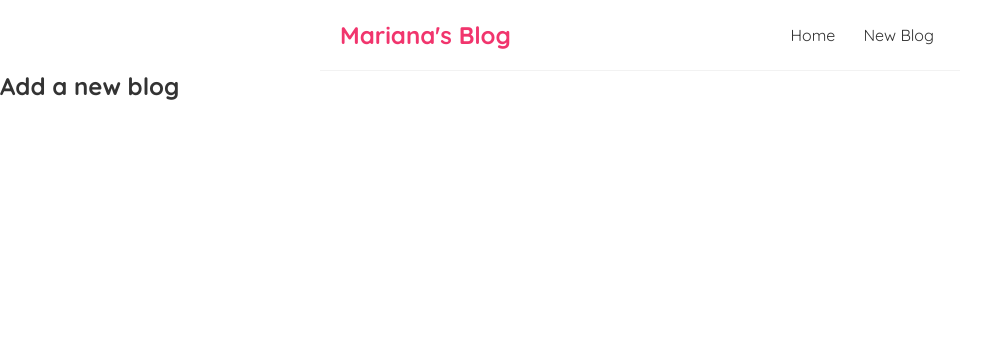
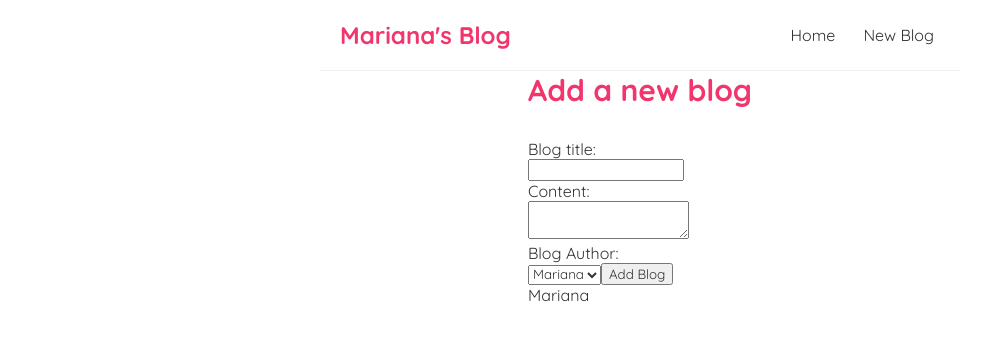
Before and after one commit to marianaG11/blog-app, a React (Create React App) app: page /create in a window 1280 px wide. Shown: the top 340 px of the page, without its empty margins (0-996 px from the left). Built offline with nearby package versions, Linux system fonts and the light colour scheme.

Commit message:
Create component

```diff
--- a/src/BlogDetails.js
+++ b/src/BlogDetails.js
@@ -1,15 +1,24 @@
 import Navbar from "./Navbar";
 import { useParams } from "react-router-dom";
-
+import useFetch from "./useFetch";
 const BlogDetails = () => {
+     //can access the id param
     const {id} = useParams();   //allows to grab parameters from the Routes
-    //can access the id param
+    const {data: blog, loading, error} = useFetch(`http://localhost:8000/blogs/${id}`);
     return (
         <>
-        <Navbar />
-        <div className="blog-details">
-            <h2>Blog Details {id} </h2>
-        </div>
+            <Navbar />
+            <div className="blog-details">
+                {loading && <div>Loading...</div>}
+                {error && <div>{error}</div>}
+                {blog && (
+                <article>
+                    <h2>{blog.title}</h2>
+                    <p>Written by {blog.author}</p>
+                    <div>{blog.body}</div>
+                </article>
+                )}
+            </div>
         </>
     );
 }
--- a/src/Create.js
+++ b/src/Create.js
@@ -1,12 +1,48 @@
 import Navbar from "./Navbar";
+import { useState } from "react";
 
 const Create = () => {
+
+    const [title, setTitle] = useState(''); //when user types in, setTitle gets called and updates
+    const [body, setBody] = useState('');
+    const [author, setAuthor] = useState('Mariana');
+
+    //the value being typed in
+    //e.target is the input element; can access the value with e.target.value
+
     return (
         <>
         <Navbar />
         <div className="create">
             <h2>Add a new blog</h2>
+            <form>
+                <label>Blog title:</label>
+                <input
+                    type="text"
+                    required
+                    value = {title}
+                    onChange={(e) => setTitle(e.target.value)}
+                />
+                <label>Content:</label>
+                <textarea
+                    required
+                    value={body}
+                    onChange={(e) => setBody(e.target.value)}
+                ></textarea>
+                <label>Blog Author:</label>
+                <select
+                    value={author}
+                    onChange={(e) => setAuthor(e.target.value)}
 
+                >
+                    <option value="Mariana">Mariana</option>
+                    <option value="Maggie">Maggie</option>
+                </select>
+                <button>Add Blog</button>
+               <p>{title}</p>
+               <p>{body}</p>
+               <p>{author}</p>
+            </form>
         </div>
         </>
     )
--- a/src/index.css
+++ b/src/index.css
@@ -52,3 +52,28 @@
 .blog-preview a{
   text-decoration: none;
 }
+
+.blog-details h2{
+  font-size: 20px;
+  color:#f1356d;
+  margin-bottom: 10px;
+}
+
+.blog-details div{
+  margin: 20px 0;
+}
+
+.create label {
+  text-align: left;
+  display: block;
+}
+.create h2 {
+  font-size: 30px;
+  color:#f1356d;
+  margin-bottom: 30px;
+}
+
+.create{
+  justify-content: center;
+  display: grid;
+}
```
